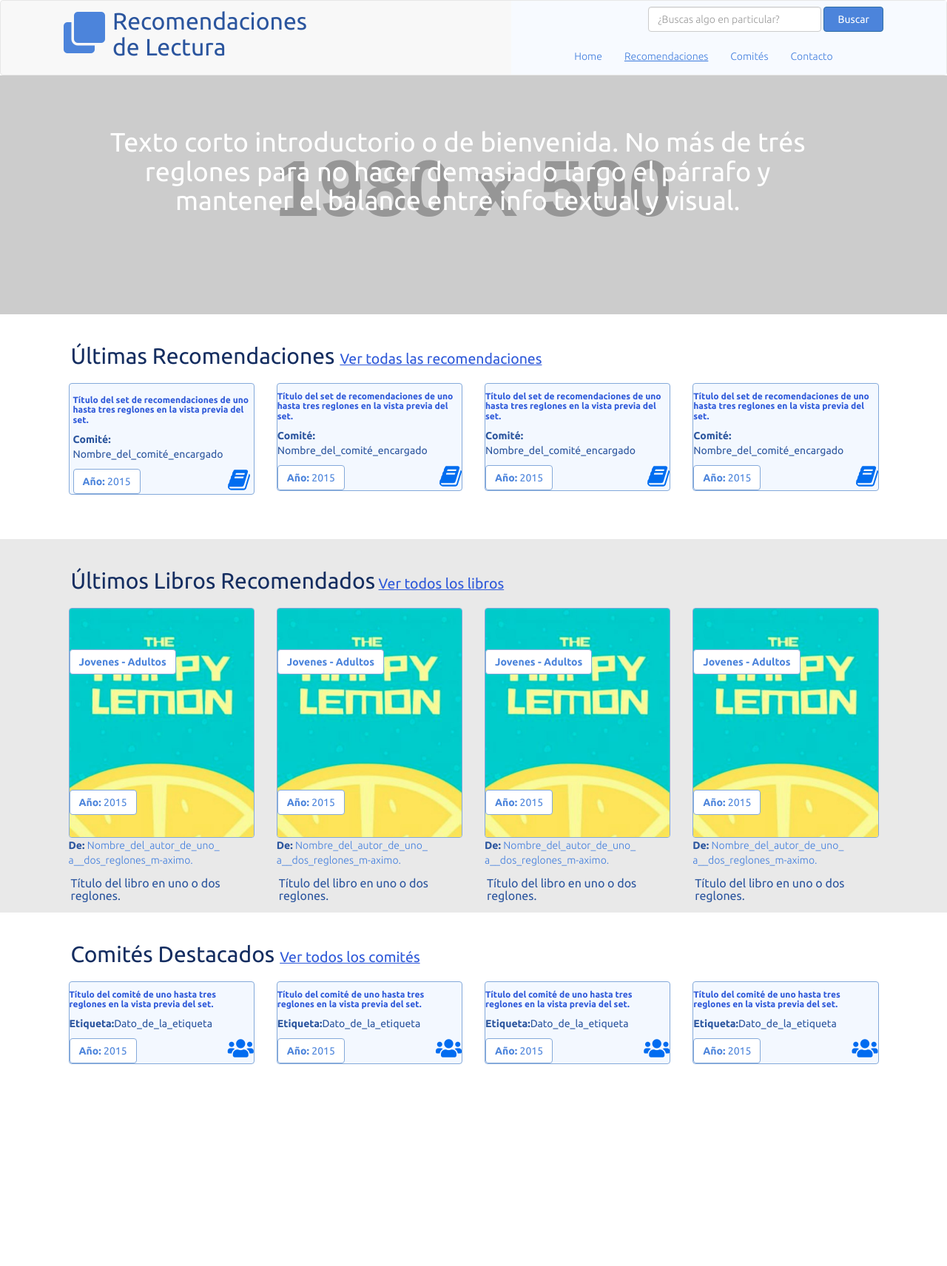
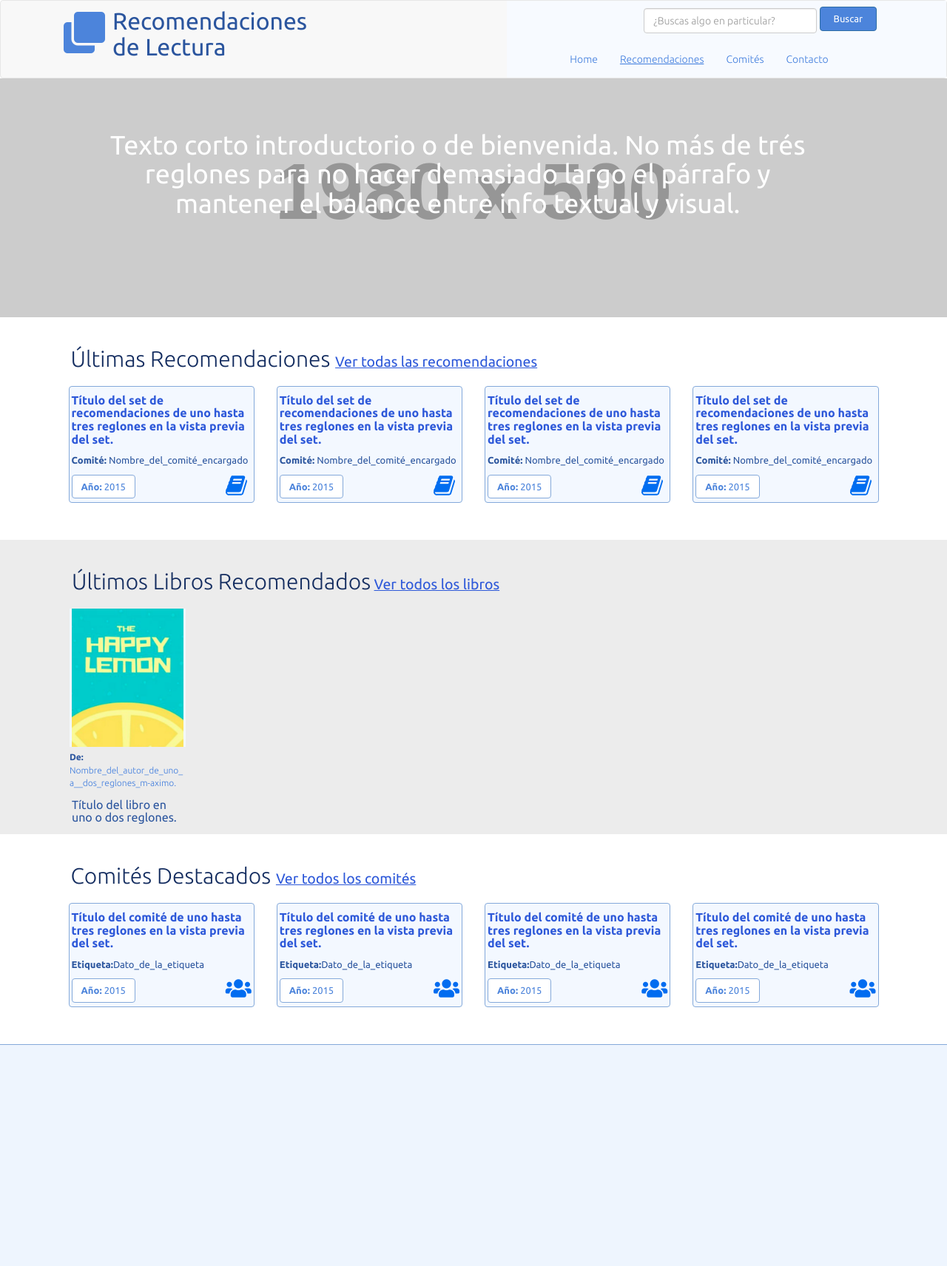
Before and after one commit to luigi-zuniga/Portales, a PHP site: page / in a window 1280 px wide. Shown: the whole page at 74% size. Before the commit the page ends 1439 px from the top, so only its background shows below. Run offline with PHP 8.4, Linux system fonts and the light colour scheme; grey boxes labelled with a size stand in for pictures from a placeholder-image service; some libraries are stand-ins or nearby versions.

Commit message:
P1.0.0.0 PLR Contenedor Slider

```diff
--- a/Resources/styles/homeStyles.css
+++ b/Resources/styles/homeStyles.css
@@ -8,7 +8,7 @@
     font-weight:100;
     background:#F7FAFF;
     padding-left:70px;
-    padding-right:70px;
+    padding-right:79px;
 }
 
 .nav button
@@ -57,7 +57,7 @@
         width: auto;
         padding-top: 0;
         padding-bottom: 0;
-        margin-right: 0;
+        margin-right: 0px;
         margin-left: 100px;
         border: 0;
         -webkit-box-shadow: none;
@@ -107,6 +107,7 @@
 .page-header h2
 {
     color:#142D60;
+    font-weight:300;
 }
 
 .page-header small
@@ -117,12 +118,13 @@
 
 .panel-icon img
 {
-    width:30px;
+    width:35px;
+    padding-right:6px;
 }
 
 .thumbnail {
     background:#F3F8FF;
-    padding: 0px;
+    padding: 0px 3px;
     margin:0px;
     position:relative;
     overflow:hidden;
@@ -131,7 +133,7 @@
 
 .thumbnail h4
 {
-    font-size:12px;
+    font-size:16px;
     font-weight:bold;
     color:#2E59D9;
 }
@@ -149,7 +151,9 @@
 .thumbnail p
 {
     color:#2B559E;
+    font-size:13px;
 }
+
 
 .caption {
     position:absolute;
@@ -162,16 +166,17 @@
     text-align:center;
     color:#fff !important;
     z-index:2;
-    -webkit-transition: all 0.1s ease-in-out;
-    -moz-transition: all 0.1s ease-in-out;
-    -o-transition: all 0.1s ease-in-out;
-    -ms-transition: all 0.1s ease-in-out;
-    transition: all 0.1s ease-in-out;
+
+}
+
+.thumbnail .caption {
+    padding-top: 35px;
+    padding-right:50px;
 }
 
 .caption i
 {
-    padding-top:60px;
+
     color:#fff;
 }
 
@@ -186,20 +191,26 @@
 }
 
 
-/****************************************************************/
-.recomendados
+.thumbnail:hover .caption a
 {
-    background-color:#E9E9E9;
-    margin-top:60px;
-}
-
-.container-recomentaciones
-{
-    padding-left:5%;
-    padding-right:5%;
+    position: absolute;
+    top:50%;
+    bottom:50%;
 }
 
 
+/****************************************************************/
+.container-recomentaciones
+{
+   margin-left:5%;
+  margin-right:5%;
+}
+
+.btn
+{
+    font-size:13px;
+    margin-bottom:5px;
+}
 
 /******************************************************************/
 .panel-icon i
@@ -211,6 +222,11 @@
 .thumbnail-books
 {
     padding: 0px;
+}
+
+.thumbnail-text
+{
+    font-size: 12px;
 }
 
 .thumbnail-text strong
@@ -241,3 +257,97 @@
     position:absolute;
     bottom:30px;
 }
+
+
+/*********  LIBROS RECOMENDADOS  ***********/
+
+.container-books
+{
+    margin-top:50px;
+    background:#ECECEC;
+    padding-left:5%;
+    padding-right:5%;
+}
+
+
+.thumbnail-books {
+    background:#F3F8FF;
+    padding: 0px 3px;
+    margin:0px;
+    position:relative;
+    overflow:hidden;
+}
+
+
+.caption-books {
+    position:absolute;
+    top:-100%;
+    right:0;
+    background:rgba(94, 145, 223, 0.85);
+    width:100%;
+    height:100%;
+    padding:2%;
+    text-align:center;
+    color:#fff !important;
+    z-index:2;
+
+}
+
+.thumbnail-books .caption-books
+ {
+    padding-top: 35px;
+    padding-right:50px;
+}
+
+
+.caption-books i
+{
+
+    color:#fff;
+}
+
+.caption-books a
+{
+    color:#fff;
+    text-decoration:none;
+}
+
+.thumbnail-books:hover .caption-books {
+    top:0%;
+}
+
+.thumbnail-books:hover .caption-books a
+{
+    position: absolute;
+    top:50%;
+    bottom:50%;
+}
+
+.thumbnail-text
+{
+    margin-top:5px;
+}
+
+
+/*********   LIBROS RECOMENDADOS CAROUSEL **********/
+
+
+
+
+
+/******** COMITES DESTACADOs ********/
+.container-destacados
+{
+    margin-left:5%;
+    margin-right:5%;
+}
+
+/************** FOOTER **************/
+
+.footer
+{
+    margin-top:50px;
+    height:300px;
+    background:#EEF5FE;
+    border-top:1px solid  #84A9DA;
+}
--- a/Views/carouselBooks.php
+++ b/Views/carouselBooks.php
@@ -1,113 +1,30 @@
 <!-- Slider con los ultimos libros recomendados -->
-<div class="recomendados">
+<div class="container-books">
 	<div class="container-fluid">
-	<div class="container-recomentaciones">
-
+			<!--Header-->
 			<div class="page-header">
 				<h2>Últimos Libros Recomendados<a href="#"><small> <u>Ver todos los libros</u></small></a></h2>
 			</div>
+			<!--end Header-->
 
-
-				<div class="col-lg-3 col-md-3 col-sm-4 col-xs-4">
+			<!-- Content Galeria -->
+			<div class="col-lg-2">
 				<div class="thumbnail-books">
-						<div class="thumbnail">
-								<img class="books" src="Resources/img/portada.jpg" alt="..."/>
-								<div class="categoria">
-									<button class="btn btn-default pull-left" role="button"><strong>Jovenes - Adultos</strong> </button>
-								</div>
-								<div class="ano">
-									<button class="btn btn-default pull-left" role="button"><strong>Año:</strong> 2015</button>
-								</div>
-								<div class="caption">
+					<img class="img-responsive" src="Resources/img/portada.jpg"  alt="..."/>
+						<div class="caption-books">
 							<h4><a href="#"><i class="far fa-eye fa-1x"></i> Ver</a></h4>
 						</div>
 				</div>
-
 				<div class="thumbnail-text">
-							<strong>De: </strong><span>Nombre_del_autor_de_uno_
-							a__dos_reglones_m-aximo.<span>
+					<p><strong>De: </strong><span>Nombre_del_autor_de_uno_<br/>a__dos_reglones_m-aximo.<span></p>
 				</div>
 				<div class="thumbnail-titulo">
 					<h4>Título del libro en uno o dos reglones.</h4>
 				</div>
 			</div>
-				</div>
-
-				 	<div class="col-lg-3 col-md-3 col-sm-4 col-xs-4">
-		<div class="thumbnail-books">
-			<div class="thumbnail">
-					<img class="books" src="Resources/img/portada.jpg" alt="..."/>
-					<div class="categoria">
-						<button class="btn btn-default pull-left" role="button"><strong>Jovenes - Adultos</strong> </button>
-					</div>
-					<div class="ano">
-						<button class="btn btn-default pull-left" role="button"><strong>Año:</strong> 2015</button>
-					</div>
-					<div class="caption">
-						<h4><a href="#"><i class="far fa-eye fa-1x"></i> Ver</a></h4>
-					</div>
-				</div>
-
-			<div class="thumbnail-text">
-				<strong>De: </strong><span>Nombre_del_autor_de_uno_
-				a__dos_reglones_m-aximo.<span>
-			</div>
-			<div class="thumbnail-titulo">
-				<h4>Título del libro en uno o dos reglones.</h4>
-			</div>
-			</div>
-	</div>
-
-	 	<div class="col-lg-3 col-md-3 col-sm-4 col-xs-4">
-		<div class="thumbnail-books">
-			<div class="thumbnail">
-					<img class="books" src="Resources/img/portada.jpg" alt="..."/>
-					<div class="categoria">
-						<button class="btn btn-default pull-left" role="button"><strong>Jovenes - Adultos</strong> </button>
-					</div>
-					<div class="ano">
-						<button class="btn btn-default pull-left" role="button"><strong>Año:</strong> 2015</button>
-					</div>
-					<div class="caption">
-						<h4><a href="#"><i class="far fa-eye fa-1x"></i> Ver</a></h4>
-					</div>
-				</div>
-
-			<div class="thumbnail-text">
-				<strong>De: </strong><span>Nombre_del_autor_de_uno_
-				a__dos_reglones_m-aximo.<span>
-			</div>
-			<div class="thumbnail-titulo">
-				<h4>Título del libro en uno o dos reglones.</h4>
-			</div>
-			</div>
-	</div>
+			<!--End Content Galery-->
 
 
-	 	<div class="col-lg-3 col-md-3 col-sm-4 col-xs-4">
-		<div class="thumbnail-books">
-			<div class="thumbnail">
-					<img class="books" src="Resources/img/portada.jpg" alt="..."/>
-					<div class="categoria">
-						<button class="btn btn-default pull-left" role="button"><strong>Jovenes - Adultos</strong> </button>
-					</div>
-					<div class="ano">
-						<button class="btn btn-default pull-left" role="button"><strong>Año:</strong> 2015</button>
-					</div>
-					<div class="caption">
-						<h4><a href="#"><i class="far fa-eye fa-1x"></i> Ver</a></h4>
-					</div>
-				</div>
 
-			<div class="thumbnail-text">
-				<strong>De: </strong><span>Nombre_del_autor_de_uno_
-				a__dos_reglones_m-aximo.<span>
-			</div>
-			<div class="thumbnail-titulo">
-				<h4>Título del libro en uno o dos reglones.</h4>
-			</div>
-			</div>
-	</div>
-		 </div>
-	</div>
-</div>
+	</div><!--container-books-->
+</div><!--container-fluid-->
--- a/Views/comite.php
+++ b/Views/comite.php
@@ -1,12 +1,13 @@
 	<!-- Ultimas recomendaciones-->
 	<div class="container-fluid">
-		<div class="container-recomentaciones">
+	<div class="container-recomentaciones">
 			<div class="page-header">
 				 <h2>Últimas Recomendaciones <a href="#"><small><u>Ver todas las recomendaciones</u></small></a></h2>
 			</div>
+
+			<!--Contenedores Comite .-->
 			<div class="col-lg-3 col-md-3 col-sm-6 col-xs-12">
 				<div class="thumbnail">
-					<div class="thumbnail-comite">
 						<!-- Efecto Hover -->
 						<div class="caption">
 							<h4><a href="#"><i class="far fa-eye fa-1x"></i> Ver</a></h4>
@@ -18,7 +19,6 @@
 						<div class="panel-icon pull-right">
 							<img src="Resources\img\book.svg">
 						</div>
-					</div>
 				</div>
 			</div>
 
@@ -69,6 +69,8 @@
 						</div>
 				</div>
 			</div>
+
+			<!-- End container comite-->
 		</div>
 	</div>
 </div>
--- a/Views/comiteDestacado.php
+++ b/Views/comiteDestacado.php
@@ -1,6 +1,6 @@
 <!-- Comite de destacados -->
 <div class="container-fluid">
-	<div class="container-recomentaciones">
+	<div class="container-destacados">
 		<div class="page-header">
 				 <h2>Comités Destacados <a href="#"><small><u>Ver todos los comités</u></small></a></h2>
 		</div>
--- a/Views/footer.php
+++ b/Views/footer.php
@@ -0,0 +1,7 @@
+<footer>
+    <div class="footer">
+
+
+
+    </div>
+</footer>
--- a/Views/navegation.php
+++ b/Views/navegation.php
@@ -1,4 +1,3 @@
-
 	<!--Header con menu de navegacion-->
 	<header>
 	<nav class="navbar navbar-default" role="navigation">
--- a/Views/slider.php
+++ b/Views/slider.php
@@ -15,4 +15,5 @@
 					</h1>
 				</div>
 			</div>
-	   </div>
+	</div>
+	<!-- End slider -->
--- a/index.php
+++ b/index.php
@@ -20,11 +20,18 @@
 		include("Views/carouselBooks.php");
 		include("Views/comiteDestacado.php");
 		/*-- botones redes sociales share--*/
-
+		include("Views/footer.php");
 	?>
 
    <!-- scripts -->
 	<script type="text/javascript" src="bower_components/jquery/dist/jquery.min.js"></script>
 	<script type="text/javascript" src="bower_components/components-bootstrap/js/bootstrap.min.js"></script>
+	<script type="text/javascript">
+		$(document).ready(function() {
+			$('.carousel').carousel({
+			interval: 6000
+			})
+	});
+	</script>
 </body>
 </html>
```
Lines whose indentation alone changed are shown as unchanged.
